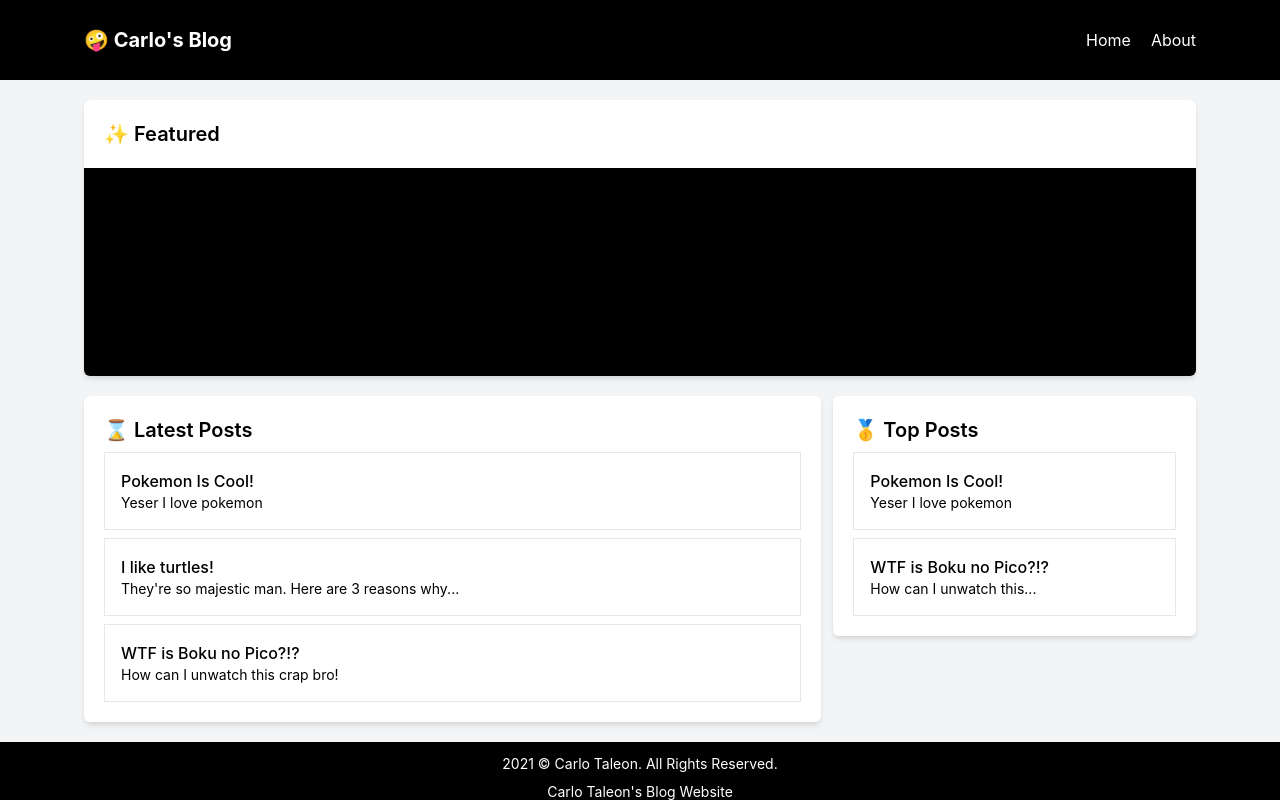
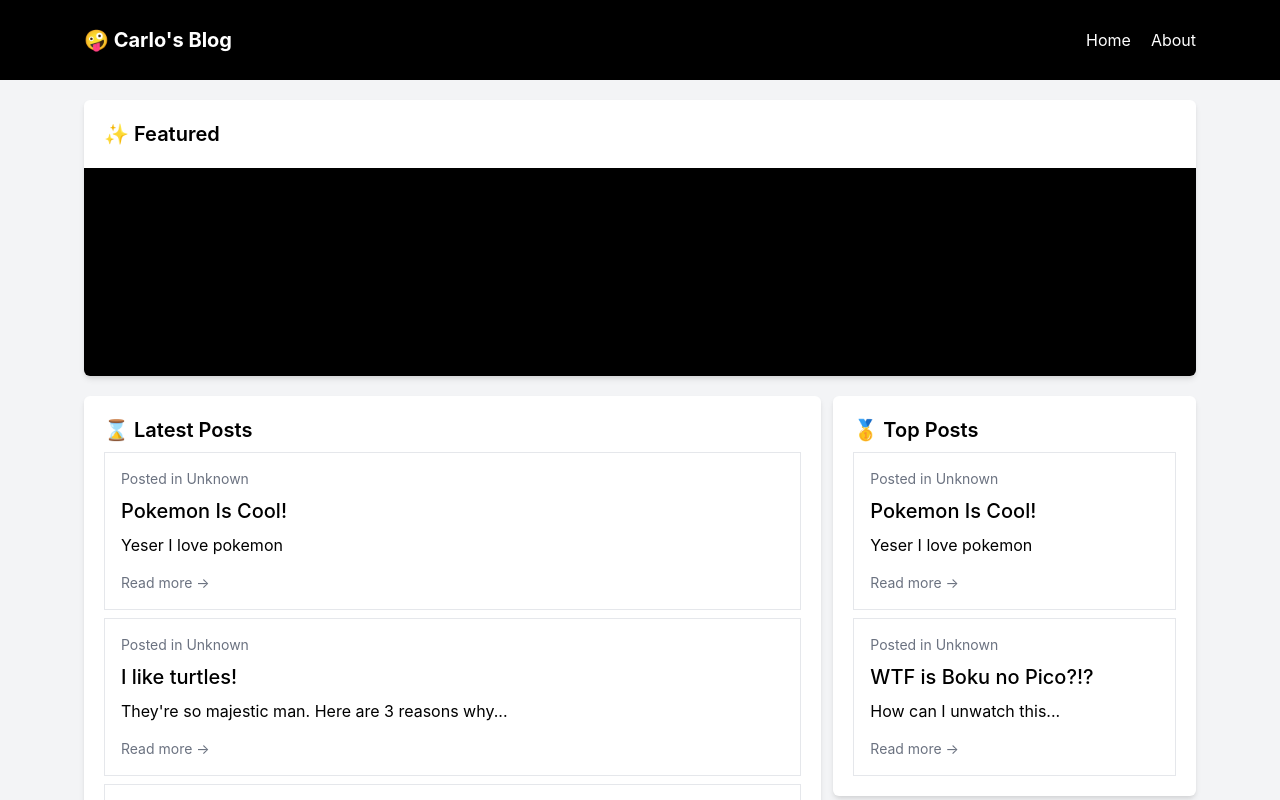
Before and after one commit to Blankeos/nextjs-typescript, a Next.js app in the folder blog-app/: page / in a window 1280 px wide. Shown: the top 800 px of the page. Built offline with nearby package versions, Linux system fonts and the light colour scheme.

Commit message:
Changed some props and styles for article link

```diff
--- a/blog-app/components/Home/ArticleLink.tsx
+++ b/blog-app/components/Home/ArticleLink.tsx
@@ -6,15 +6,31 @@ interface Props {
   image?: string;
   title: string;
   shortDesc?: string;
+  dateString: string;
 }
 
-const ArticleLink: React.FC<Props> = ({ link, image, title, shortDesc }) => {
+const ArticleLink: React.FC<Props> = ({
+  link,
+  image,
+  title,
+  dateString,
+  shortDesc,
+}) => {
   return (
     <Link href={link ? link : "/"}>
       <a>
-        <div className="border p-4">
-          <h3 className="font-medium">{title}</h3>
-          <p className="text-sm">{shortDesc}</p>
+        <div className="border p-4 group">
+          <div className="flex text-sm text-gray-500">
+            Posted in{" "}
+            {dateString ? new Date(dateString).toLocaleDateString() : "Unknown"}
+          </div>
+          <h3 className="font-medium text-xl my-2 group-hover:text-yellow-500 transition">
+            {title}
+          </h3>
+          <p className="">{shortDesc}</p>
+          <p className="mt-4 text-sm text-gray-500 group-hover:translate-x-2 transform transition">
+            Read more &rarr;
+          </p>
         </div>
       </a>
     </Link>
```
